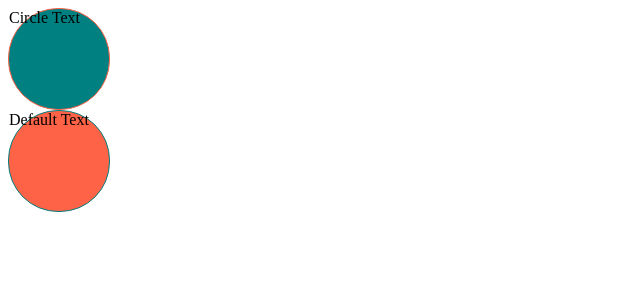
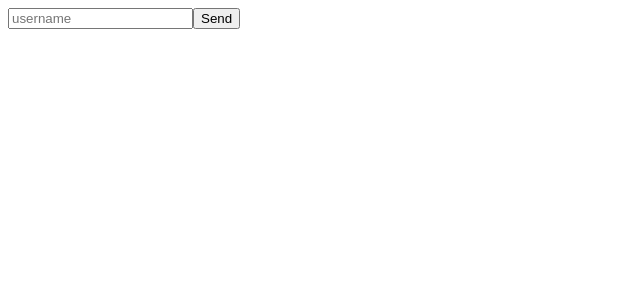
Before and after one commit to starcoex/zeragaeReact, a React (Create React App) app: page / in a window 1280 px wide. Shown: the top 300 px of the page, without its empty margins (0-640 px from the left). Built offline with nearby package versions, Linux system fonts and the light colour scheme.

Commit message:
Typescript Form setup

```diff
--- a/src/App.tsx
+++ b/src/App.tsx
@@ -1,11 +1,27 @@
-import styled from "styled-components";
-import Circle from "./Circle";
+import React, { useState } from "react";
 
 function App() {
+  const [value, setValue] = useState("");
+  function onChange(event: React.FormEvent<HTMLInputElement>) {
+    const { value } = event.currentTarget;
+    setValue(value);
+    // console.log(value);
+  }
+  const onSubmit = (event: React.FormEvent<HTMLFormElement>) => {
+    event.preventDefault();
+    console.log("Send", value);
+  };
   return (
     <div>
-      <Circle text='Circle Text' bgColor='teal' borderColor='tomato' />
-      <Circle bgColor='tomato' borderColor='teal' />
+      <form action='' onSubmit={onSubmit}>
+        <input
+          type='text'
+          placeholder='username'
+          value={value}
+          onChange={onChange}
+        />
+        <button>Send</button>
+      </form>
     </div>
   );
 }
```
